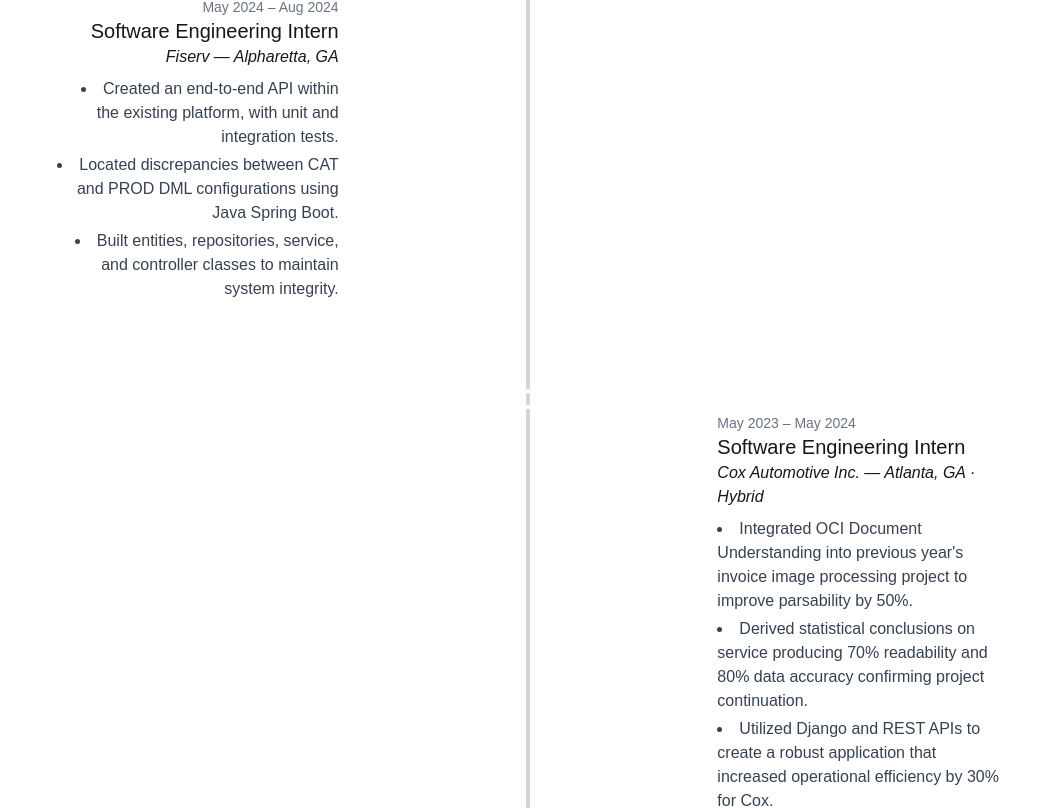
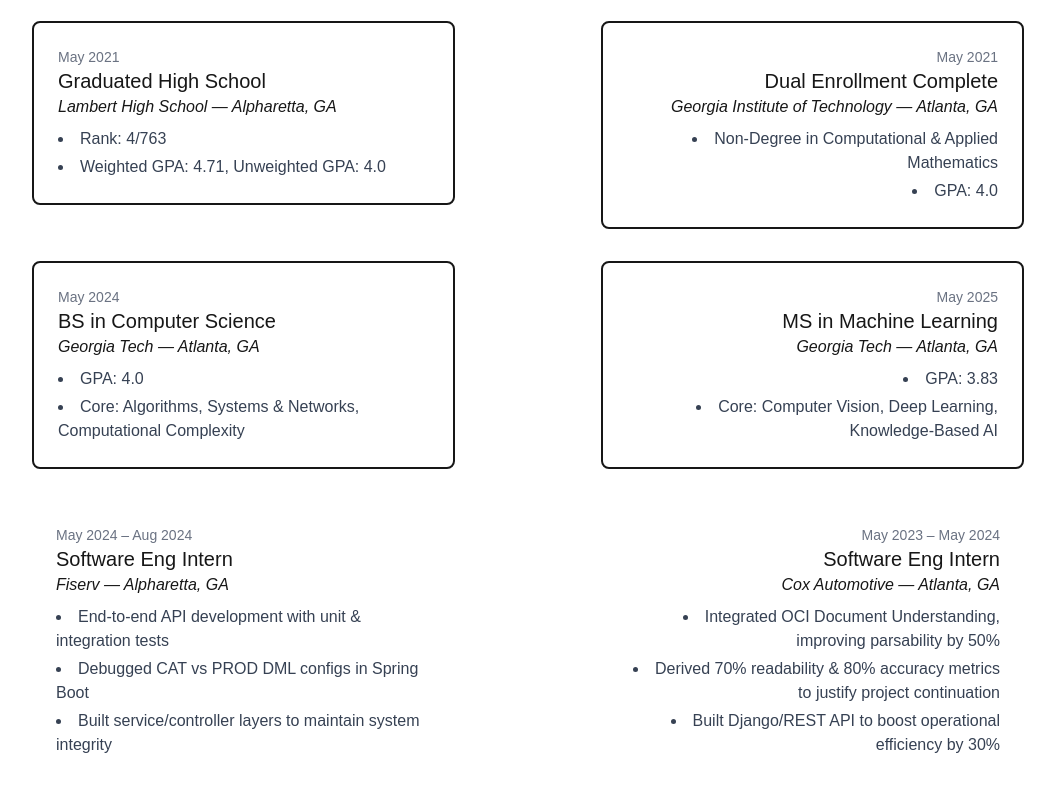
Before and after one commit to SurajGeddam/personal-portfolio, a Next.js app: page /experience in a window 1280 px wide. Shown: the part 239-1047 px from the top of the page, without its empty margins (112-1167 px from the left). Built offline with nearby package versions, Linux system fonts and the light colour scheme.

Commit message:
Integrate education into timeline with distinct styling

```diff
--- a/components/ExperienceTimeline.tsx
+++ b/components/ExperienceTimeline.tsx
@@ -1,49 +1,84 @@
 "use client";
-import React from "react";
 
-const experiences = [
+const timelineItems = [
   {
-    date: "May 2024 – Aug 2024",
-    role: "Software Engineering Intern",
-    company: "Fiserv",
-    location: "Alpharetta, GA",
+    type: 'education',
+    date: 'May 2021',
+    title: 'Graduated High School',
+    organization: 'Lambert High School',
+    location: 'Alpharetta, GA',
     bullets: [
-      "Created an end-to-end API within the existing platform, with unit and integration tests.",
-      "Located discrepancies between CAT and PROD DML configurations using Java Spring Boot.",
-      "Built entities, repositories, service, and controller classes to maintain system integrity."
+      'Rank: 4/763',
+      'Weighted GPA: 4.71, Unweighted GPA: 4.0',
     ],
   },
   {
-    date: "May 2023 – May 2024",
-    role: "Software Engineering Intern",
-    company: "Cox Automotive Inc.",
-    location: "Atlanta, GA · Hybrid",
+    type: 'education',
+    date: 'May 2021',
+    title: 'Dual Enrollment Complete',
+    organization: 'Georgia Institute of Technology',
+    location: 'Atlanta, GA',
     bullets: [
-      "Integrated OCI Document Understanding into previous year's invoice image processing project to improve parsability by 50%.",
-      "Derived statistical conclusions on service producing 70% readability and 80% data accuracy confirming project continuation.",
-      "Utilized Django and REST APIs to create a robust application that increased operational efficiency by 30% for Cox."
+      'Non-Degree in Computational & Applied Mathematics',
+      'GPA: 4.0',
     ],
   },
   {
-    date: "May 2022 – Aug 2022",
-    role: "Software Engineering Intern",
-    company: "Cox Automotive Inc.",
-    location: "Atlanta, GA · Hybrid",
+    type: 'education',
+    date: 'May 2024',
+    title: 'BS in Computer Science',
+    organization: 'Georgia Tech',
+    location: 'Atlanta, GA',
     bullets: [
-      "Spearheaded 250+ hours of research on OCI services and integration testing with multiple databases.",
-      "Developed an automated invoice image processing system using OCI AI Vision technology and presented ideas to 200 executives.",
-      "Performed analysis on 10,000 company invoices and compared application functionality against Cox's standard EBS database."
+      'GPA: 4.0',
+      'Core: Algorithms, Systems & Networks, Computational Complexity',
     ],
   },
   {
-    date: "Aug 2020 – Jan 2021",
-    role: "Software Engineering Intern & Data Analyst",
-    company: "Octave Holdings/Invesment & Pinnacle Leasing and Management",
-    location: "Alpharetta, GA",
+    type: 'education',
+    date: 'May 2025',
+    title: 'MS in Machine Learning',
+    organization: 'Georgia Tech',
+    location: 'Atlanta, GA',
     bullets: [
-      "Built pricing model display software and analyzed incoming P&L statements.",
-      "Researched investment opportunities and crafted strategies for a $100M property portfolio.",
-      "Collaborated with executives to manage investor leasing agreements based on 6 months of data."
+      'GPA: 3.83',
+      'Core: Computer Vision, Deep Learning, Knowledge-Based AI',
+    ],
+  },
+  {
+    type: 'experience',
+    date: 'May 2024 – Aug 2024',
+    title: 'Software Eng Intern',
+    organization: 'Fiserv',
+    location: 'Alpharetta, GA',
+    bullets: [
+      'End-to-end API development with unit & integration tests',
+      'Debugged CAT vs PROD DML configs in Spring Boot',
+      'Built service/controller layers to maintain system integrity',
+    ],
+  },
+  {
+    type: 'experience',
+    date: 'May 2023 – May 2024',
+    title: 'Software Eng Intern',
+    organization: 'Cox Automotive',
+    location: 'Atlanta, GA',
+    bullets: [
+      'Integrated OCI Document Understanding, improving parsability by 50%',
+      'Derived 70% readability & 80% accuracy metrics to justify project continuation',
+      'Built Django/REST API to boost operational efficiency by 30%',
+    ],
+  },
+  {
+    type: 'experience',
+    date: 'Aug 2020 – Jan 2021',
+    title: 'Software Eng Intern & Data Analyst',
+    organization: 'Octave Holdings / Pinnacle Leasing',
+    location: 'Alpharetta, GA',
+    bullets: [
+      'Built pricing model visualizer & analyzed P&L statements',
+      'Researched $100M property investments & crafted strategy',
+      'Managed investor leasing agreements with 6 months of data',
     ],
   },
 ];
@@ -51,49 +86,36 @@
 export default function ExperienceTimeline() {
   return (
     <section className="max-w-5xl mx-auto py-16 px-4">
-      <h2 className="text-3xl font-heading mb-8 text-center">Experience</h2>
-      <div className="relative">
-        <div className="absolute left-1/2 top-0 w-1 h-full bg-gray-300 dark:bg-gray-600 -translate-x-1/2 z-0" />
-        <div className="grid grid-cols-3 gap-y-16 relative z-10">
-          {experiences.map((exp, idx) => (
-            <React.Fragment key={exp.date}>
-              {/* Left card */}
-              <div className={`col-span-1 flex justify-end ${idx % 2 !== 0 ? "opacity-0 pointer-events-none" : ""}`}>
-                {idx % 2 === 0 && (
-                  <div className="bg-white dark:bg-gray-800 p-6 rounded-lg shadow-soft w-full max-w-md text-right">
-                    <p className="text-sm text-gray-500 dark:text-gray-400">{exp.date}</p>
-                    <h3 className="text-xl font-heading">{exp.role}</h3>
-                    <p className="font-body italic mb-2">{exp.company} — {exp.location}</p>
-                    <ul className="list-disc list-inside space-y-1 text-gray-700 dark:text-gray-300">
-                      {exp.bullets.map((b, i) => (
-                        <li key={i}>{b}</li>
-                      ))}
-                    </ul>
-                  </div>
-                )}
-              </div>
-              {/* Center dot */}
-              <div className="col-span-1 flex flex-col items-center relative">
-                <div className="w-5 h-5 bg-primary rounded-full border-4 border-white dark:border-gray-900 z-10" />
-              </div>
-              {/* Right card */}
-              <div className={`col-span-1 flex justify-start ${idx % 2 === 0 ? "opacity-0 pointer-events-none" : ""}`}>
-                {idx % 2 !== 0 && (
-                  <div className="bg-white dark:bg-gray-800 p-6 rounded-lg shadow-soft w-full max-w-md text-left">
-                    <p className="text-sm text-gray-500 dark:text-gray-400">{exp.date}</p>
-                    <h3 className="text-xl font-heading">{exp.role}</h3>
-                    <p className="font-body italic mb-2">{exp.company} — {exp.location}</p>
-                    <ul className="list-disc list-inside space-y-1 text-gray-700 dark:text-gray-300">
-                      {exp.bullets.map((b, i) => (
-                        <li key={i}>{b}</li>
-                      ))}
-                    </ul>
-                  </div>
-                )}
-              </div>
-            </React.Fragment>
-          ))}
-        </div>
+      <h2 className="text-3xl font-heading text-center mb-12">Timeline</h2>
+      <div className="relative grid grid-cols-9 gap-8 items-start">
+        {/* Center line */}
+        <div className="col-start-5 col-end-6 mx-auto w-px bg-gray-300 dark:bg-gray-600 h-full"></div>
+
+        {timelineItems.map((item, idx) => {
+          const isLeft = idx % 2 === 0;
+          const baseClasses = 'col-span-4 p-6 rounded-lg';
+          const eduClasses = 'border-2 border-accent bg-accent/10';
+          const expClasses = 'bg-white dark:bg-gray-800 shadow-soft';
+          return (
+            <div
+              key={item.date + item.title}
+              className={`${baseClasses} ${item.type === 'education' ? eduClasses : expClasses} ${
+                isLeft ? 'col-start-1 text-left' : 'col-start-6 text-right'
+              }`}
+            >
+              <p className="text-sm text-gray-500 dark:text-gray-400">{item.date}</p>
+              <h3 className="text-xl font-heading">{item.title}</h3>
+              <p className="font-body italic mb-2">
+                {item.organization} — {item.location}
+              </p>
+              <ul className="list-disc list-inside space-y-1 text-gray-700 dark:text-gray-300">
+                {item.bullets.map((b, i) => (
+                  <li key={i}>{b}</li>
+                ))}
+              </ul>
+            </div>
+          );
+        })}
       </div>
     </section>
   );
```
